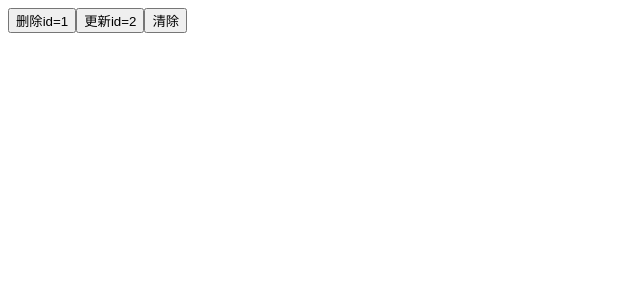
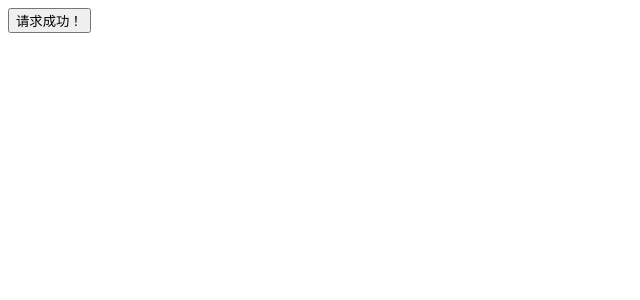
Before and after one commit to huzhiwu1/react-pro-practice, a React (Vite) app: page / in a window 1280 px wide. Shown: the top 300 px of the page, without its empty margins (0-640 px from the left). Built offline with nearby package versions, Linux system fonts and the light colour scheme.

Commit message:
feat(Message): 转发ref,挂载MessageProvider后，可以在同层级使用ref控制组件

```diff
--- a/src/Message/index.tsx
+++ b/src/Message/index.tsx
@@ -1,4 +1,10 @@
-import { useEffect, useMemo } from "react";
+import {
+  forwardRef,
+  useEffect,
+  useImperativeHandle,
+  useMemo,
+  useRef,
+} from "react";
 import type { CSSProperties, FC, ReactNode, RefObject } from "react";
 import { TransitionGroup, CSSTransition } from "react-transition-group";
 import { useStore } from "./useStore";
@@ -13,25 +19,26 @@ export type MessageProps = {
   id?: number;
   nodeRef?: RefObject<HTMLDivElement | null>;
 };
+export type MessageProviderRef = {
+  messageList: MessageProps[];
+  add: (message: MessageProps) => void;
+  remove: (id: number) => void;
+  update: (id: number, message: MessageProps) => void;
+  clearAll: () => void;
+};
+const MessageProvider = forwardRef<MessageProviderRef>((props, ref) => {
+  const { messageList, add, remove, update, clearAll } = useStore();
 
-const MessageProvider: FC<{}> = (props) => {
-  const { messageList, add, remove, update, clear } = useStore();
+  useImperativeHandle(ref, () => ({
+    messageList,
+    add,
+    remove,
+    update,
+    clearAll,
+  }));
 
-  useEffect(() => {
-    const timer = setInterval(() => {
-      add({
-        content: Math.random().toString().slice(2, 8),
-      });
-    }, 2000);
-    return () => clearInterval(timer);
-  }, []);
   const content = (
     <>
-      <button onClick={() => remove(1)}>删除id=1</button>
-      <button onClick={() => update(2, { content: "更新id=2" })}>
-        更新id=2
-      </button>
-      <button onClick={() => clear()}>清除</button>
       <TransitionGroup className="message-wrapper">
         {messageList.map((message) => {
           return (
@@ -55,12 +62,22 @@ const MessageProvider: FC<{}> = (props) => {
     return div;
   }, []);
   return createPortal(content, wrapper);
-};
+});
 
 function App() {
+  const messageProviderRef = useRef<MessageProviderRef>(null);
   return (
     <div>
-      <MessageProvider />
+      <button
+        onClick={() =>
+          messageProviderRef.current?.add?.({
+            content: "请求成功！",
+          })
+        }
+      >
+        请求成功！
+      </button>
+      <MessageProvider ref={messageProviderRef} />
     </div>
   );
 }
--- a/src/Message/useStore.ts
+++ b/src/Message/useStore.ts
@@ -13,12 +13,12 @@ export const useStore = () => {
       if (index === -1) {
         setMessageList((preState) => {
           return [
-            ...preState,
             {
               ...message,
               id,
               nodeRef: createRef(),
             },
+            ...preState,
           ];
         });
       }
@@ -44,7 +44,7 @@ export const useStore = () => {
         });
       }
     },
-    clear: () => {
+    clearAll: () => {
       setMessageList(initialState);
     },
   };
```
